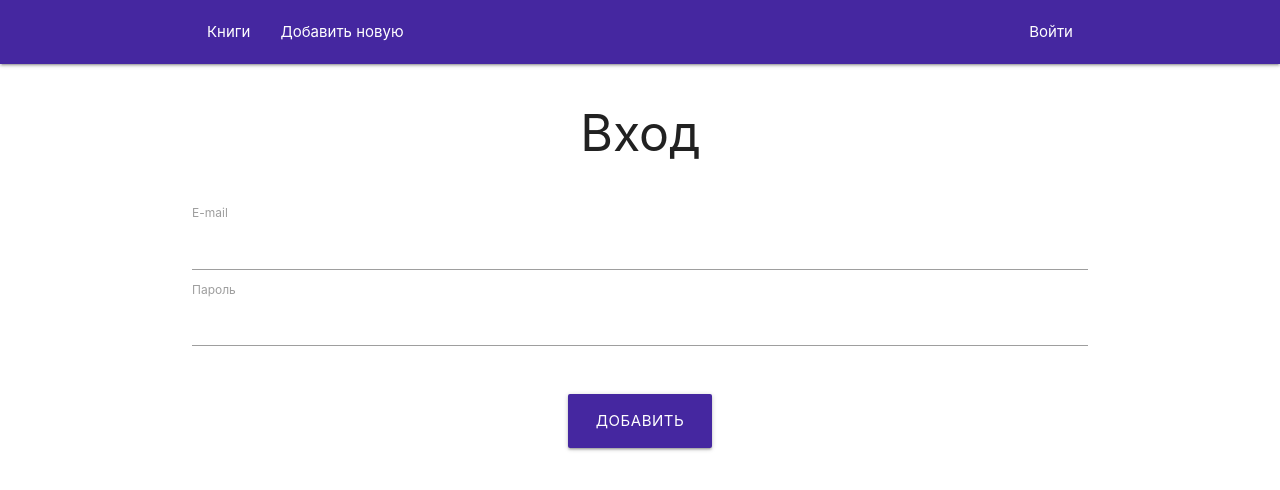
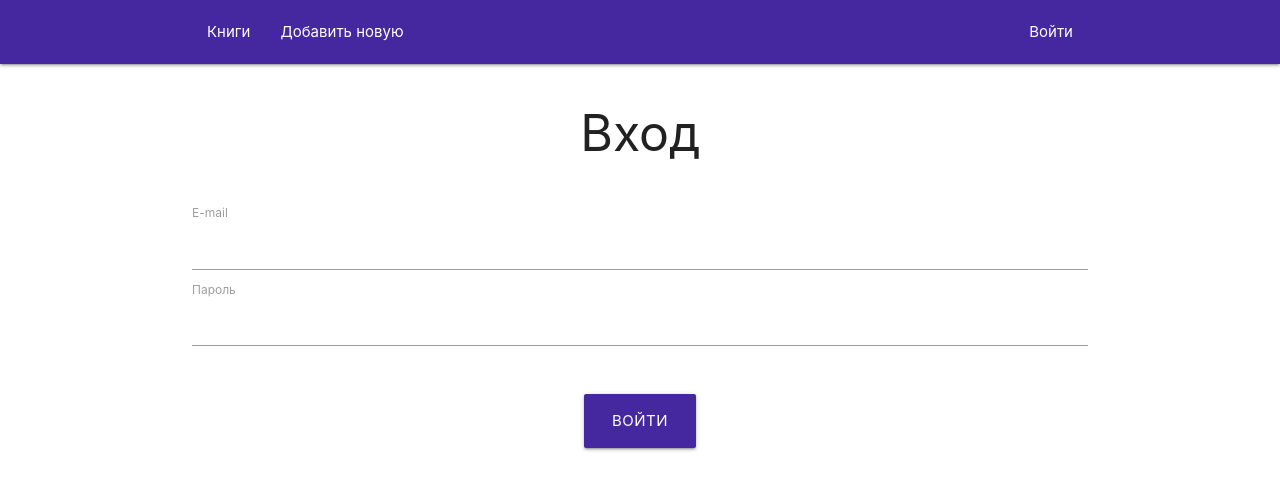
Before and after one commit to lenaryan/books, a Vue app: page /login in a window 1280 px wide. Shown: the top 490 px of the page. Built offline with nearby package versions, Linux system fonts and the light colour scheme.

Commit message:
logging in

```diff
--- a/src/components/Login.vue
+++ b/src/components/Login.vue
@@ -11,13 +11,12 @@
                 <input id="login__pass" type="password" v-model="password">
             </div>
             <p v-if="feedback" class="feedback center">Заполни форму нормально</p>
-            <button class="btn-large deep-purple darken-3 login__btn">Добавить</button>
+            <button class="btn-large deep-purple darken-3 login__btn">Войти</button>
         </form>
     </section>
 </template>
 
 <script>
-import db from '@/firebase/init'
 import firebase from 'firebase'
 
 export default {
@@ -32,6 +31,10 @@ export default {
     methods: {
         logIn() {
             if (this.email && this.password) {
+                firebase.auth().signInWithEmailAndPassword(this.email, this.password)
+                    .then(cred => {
+                        this.$router.push({ name: 'Books' })
+                    }).catch(err => this.feedback = true)
                 this.feedback = false
             } else {
                 this.feedback = true
```
